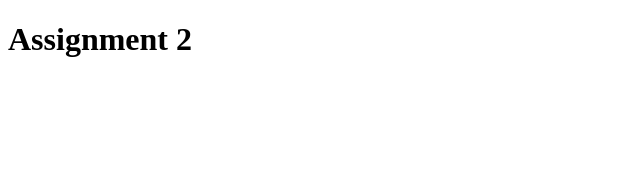
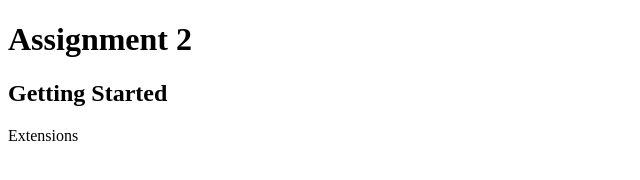
Before and after one commit to CobyGriffin/CSI140_Assignment_2, a plain HTML site: page Index.HTML in a window 1280 px wide. Shown: the whole page, without its empty margins (0-640 px from the left). Drawn offline with Linux system fonts and the light colour scheme.

Commit message:
Update Index.HTML
added p element

```diff
--- a/Index.HTML
+++ b/Index.HTML
@@ -7,5 +7,7 @@
 </head>
 <body>
    <h1>Assignment 2</h1>
+   <h2>Getting Started</h2>
+   <p>Extensions</p>
 </body>
 </html>
```
